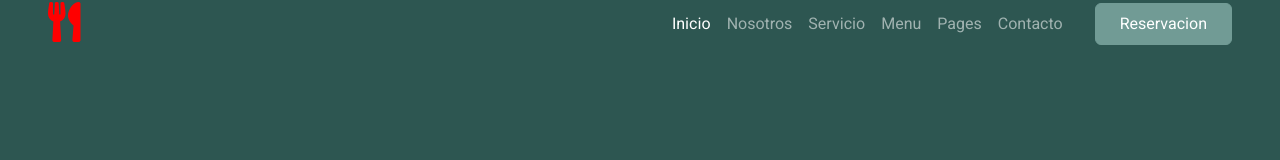
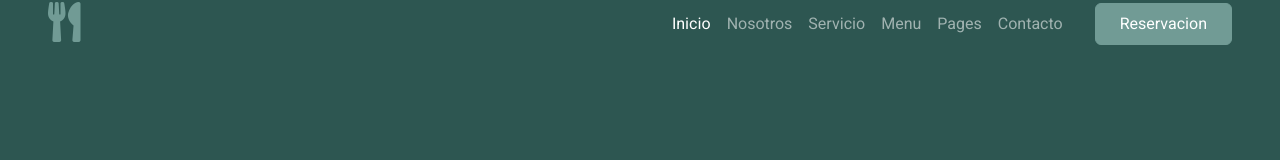
Before and after one commit to MarchoSaurio/Ma-uRante, a plain HTML site: page index.html in a window 1280 px wide. Shown: the top 160 px of the page. Drawn offline with nearby package versions, Linux system fonts and the light colour scheme; a web font is replaced by a local one.

Commit message:
Update style.css

```diff
--- a/css/style.css
+++ b/css/style.css
@@ -75,7 +75,7 @@ small {
 }
 
 .text-warning {
-    color: red !important;
+    color: var(--prin-color) !important;
 }
 
 .border-warning{
```
